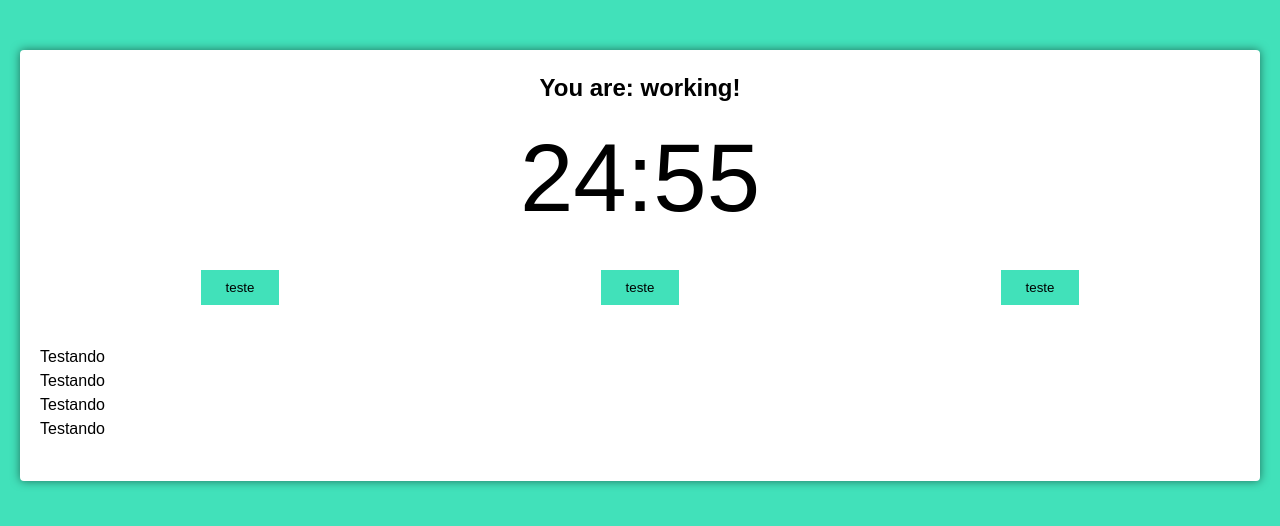
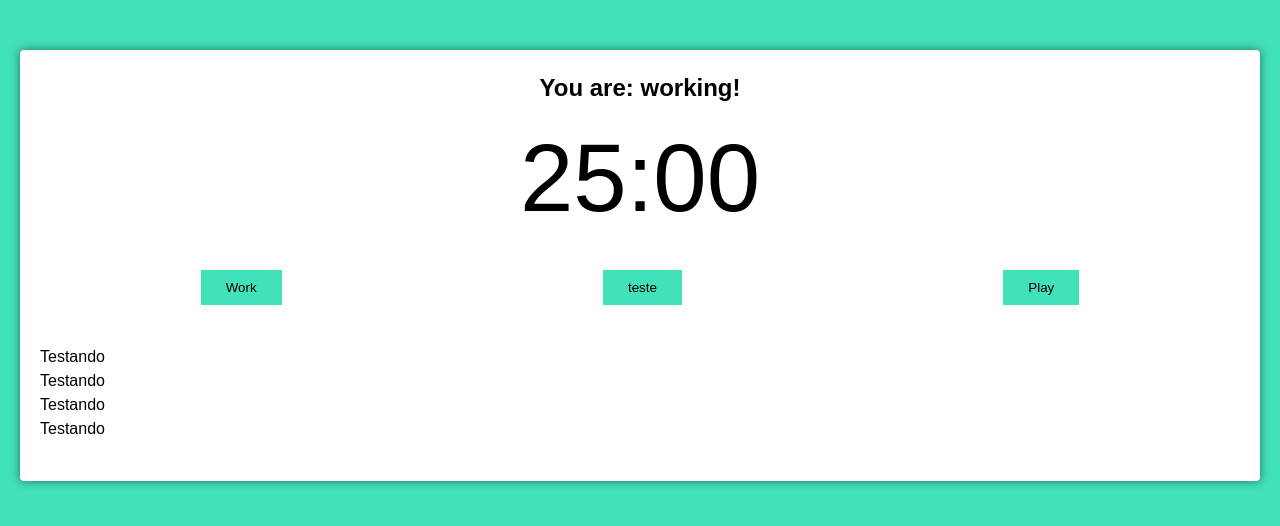
Before and after one commit to LuscaKF/pomodoroApp, a React (Create React App) app: page / in a window 1280 px wide. Shown: the top 526 px of the page. Built offline with nearby package versions, Linux system fonts and the light colour scheme.

Commit message:
Botão para iniciar o Pomodoro (Working)

```diff
--- a/src/components/pomodoro-timer.tsx
+++ b/src/components/pomodoro-timer.tsx
@@ -1,4 +1,4 @@
-import React from 'react';
+import React, { useEffect } from 'react';
 import { useInterval } from '../hooks/use-interval';
 import { Button } from './button';
 import { Timer } from './timer';
@@ -12,10 +12,24 @@
 
 export function PomodoroTimer(props: Props): JSX.Element {
   const [mainTime, setMainTime] = React.useState(props.pomodoroTime);
+  const [timeCounting, setTimeCounting] = React.useState(false);
+  const [working, setWorking] = React.useState(false);
 
-  useInterval(() => {
-    setMainTime(mainTime - 1);
-  }, 1000);
+  useEffect(() => {
+    if (working) document.body.classList.add('working')
+  }, [working]);
+
+  useInterval(
+    () => {
+      setMainTime(mainTime - 1);
+    },
+    timeCounting ? 1000 : null,
+    );
+
+    const configureWork = () => {
+      setTimeCounting(true);
+      setWorking(true);
+    }
 
   return (
     <div className='pomodoro'>
@@ -24,9 +38,9 @@
       <Timer mainTime={mainTime} />
 
       <div className="controls">
+        <Button text="Work" onClick={() => configureWork()}></Button>
         <Button text="teste"></Button>
-        <Button text="teste"></Button>
-        <Button text="teste"></Button>
+        <Button text={timeCounting ? 'Pause' : 'Play'} onClick={() => setTimeCounting(!timeCounting)}></Button>
       </div>
 
       <div className="details">
```
